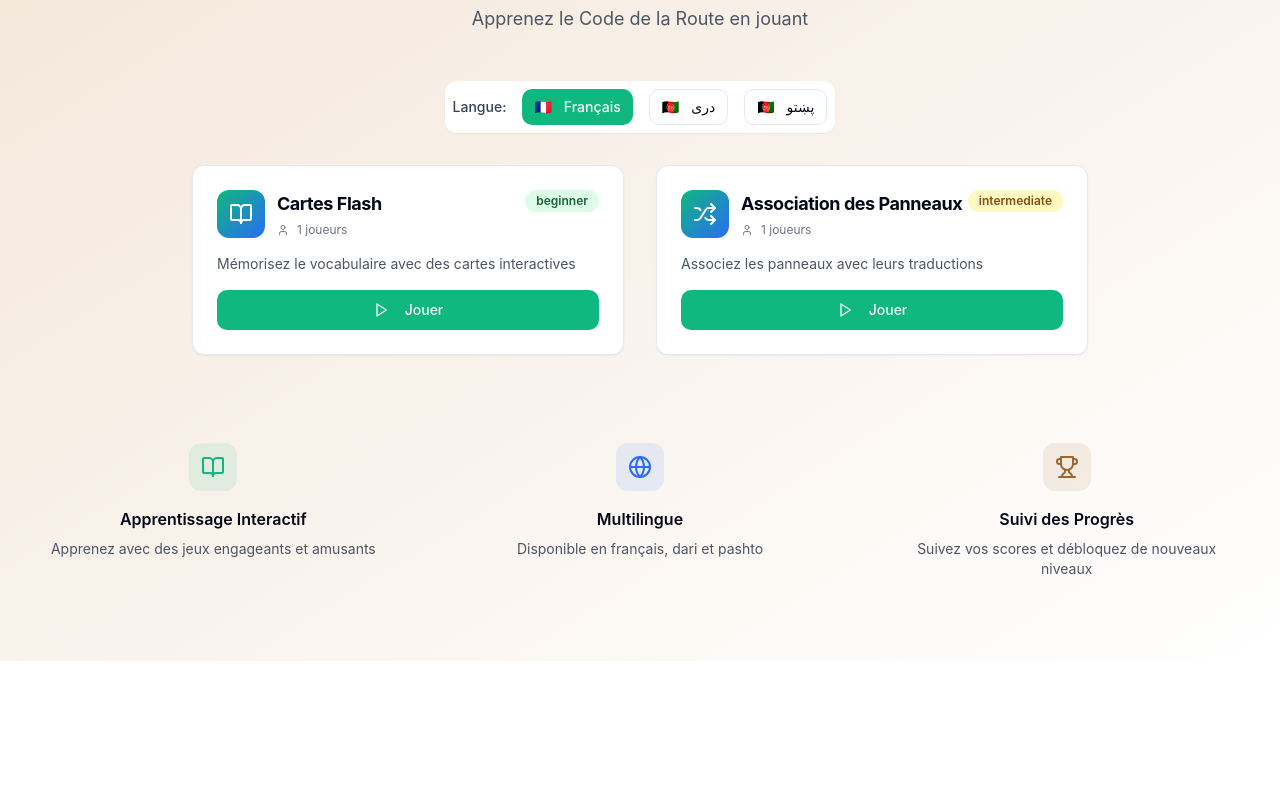
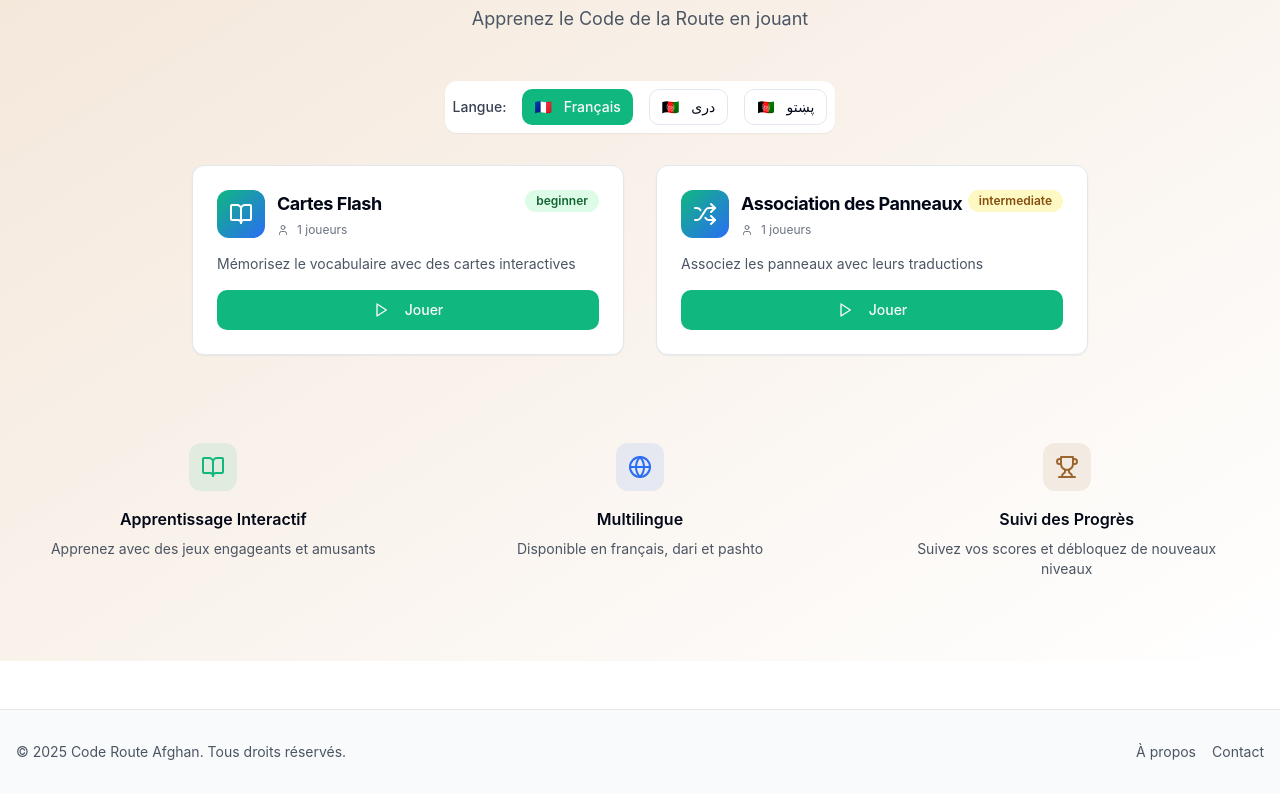
Before and after one commit to subha5009/code-route-afghan-learn, a React (Vite) app: page /games in a window 1280 px wide. Shown: the part 204-998 px from the top of the page. Before the commit the page ends 865 px from the top, so only its background shows below. Built offline with nearby package versions, Linux system fonts and the light colour scheme.

Commit message:
Add professional footer and improve typography

```diff
--- a/src/App.tsx
+++ b/src/App.tsx
@@ -6,6 +6,7 @@ import { QueryClient, QueryClientProvider } from "@tanstack/react-query";
 import { BrowserRouter, Routes, Route } from "react-router-dom";
 import { navItems } from "./nav-items";
 import Navbar from "./components/Navbar";
+import Footer from "./components/Footer";
 import Games from "./pages/Games";
 
 const queryClient = new QueryClient();
@@ -22,17 +23,20 @@ const App = () => {
       <TooltipProvider>
         <Toaster />
         <BrowserRouter>
-          <div className="min-h-screen bg-background">
+          <div className="min-h-screen flex flex-col bg-background">
             <Navbar
               currentLanguage={currentLanguage}
               onLanguageChange={handleLanguageChange}
             />
+            <div className="flex-grow">
               <Routes>
                 {navItems.map(({ to, page }) => (
                   <Route key={to} path={to} element={page} />
                 ))}
                 <Route path="/games" element={<Games />} />
               </Routes>
+            </div>
+            <Footer currentLanguage={currentLanguage} />
           </div>
         </BrowserRouter>
       </TooltipProvider>
--- /dev/null
+++ b/src/components/Footer.tsx
@@ -0,0 +1,45 @@
+import React from 'react';
+
+interface FooterProps {
+  currentLanguage: 'fr' | 'fa' | 'ps';
+}
+
+const Footer: React.FC<FooterProps> = ({ currentLanguage }) => {
+  const translations = {
+    about: {
+      fr: 'À propos',
+      fa: 'درباره',
+      ps: 'په اړه'
+    },
+    contact: {
+      fr: 'Contact',
+      fa: 'تماس',
+      ps: 'اړیکه'
+    },
+    rights: {
+      fr: 'Tous droits réservés.',
+      fa: 'تمام حقوق محفوظ است.',
+      ps: 'ټول حقوق خوندي دي.'
+    }
+  };
+
+  return (
+    <footer className="bg-gray-50 border-t border-gray-200 py-8 mt-12">
+      <div className="container mx-auto px-4 text-sm text-gray-600 flex flex-col sm:flex-row items-center justify-between">
+        <p className="mb-2 sm:mb-0">
+          &copy; {new Date().getFullYear()} Code Route Afghan. {translations.rights[currentLanguage]}
+        </p>
+        <div className="space-x-4 rtl:space-x-reverse">
+          <a href="#" className="hover:text-afghan-green">
+            {translations.about[currentLanguage]}
+          </a>
+          <a href="#" className="hover:text-afghan-green">
+            {translations.contact[currentLanguage]}
+          </a>
+        </div>
+      </div>
+    </footer>
+  );
+};
+
+export default Footer;
--- a/src/index.css
+++ b/src/index.css
@@ -54,7 +54,7 @@
   }
 
   body {
-    @apply bg-background text-foreground font-inter;
+    @apply bg-background text-foreground font-inter antialiased;
   }
 
   /* RTL Support for Dari and Pashto */
```
Lines whose indentation alone changed are shown as unchanged.
